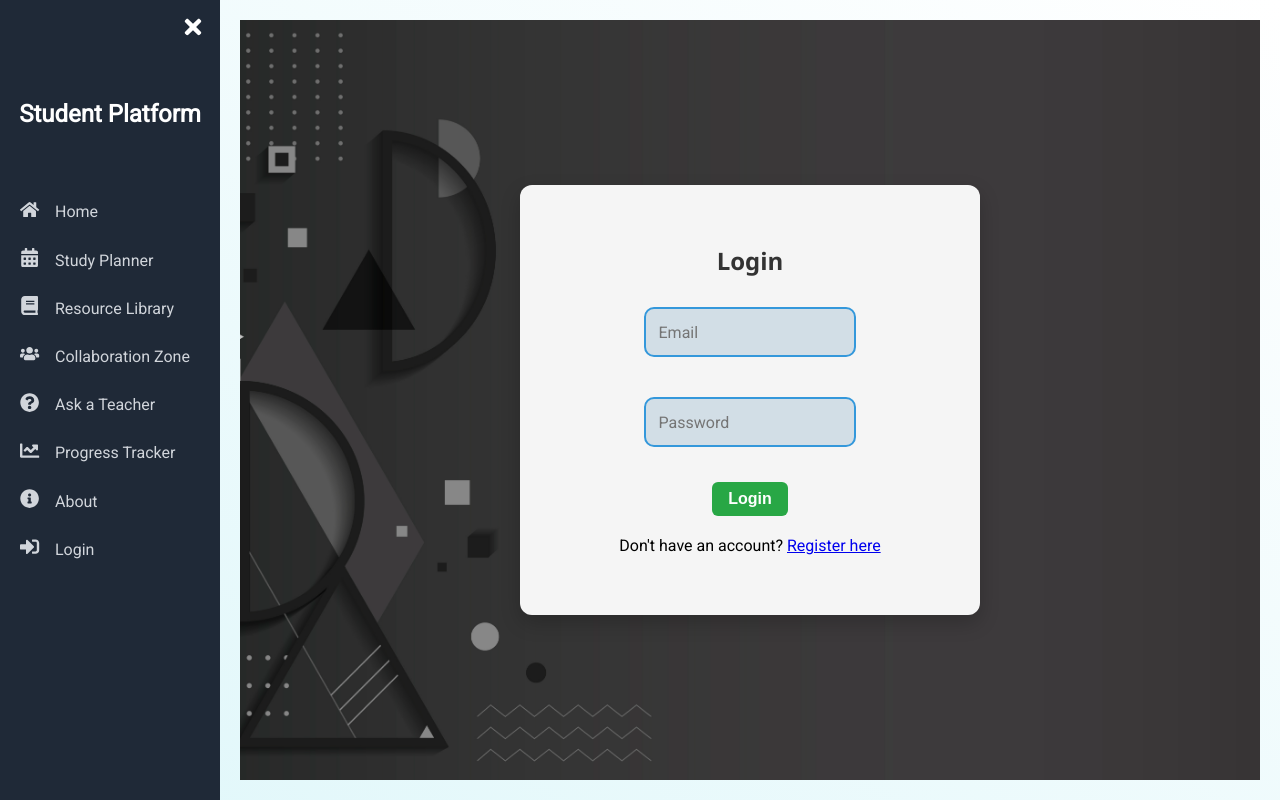
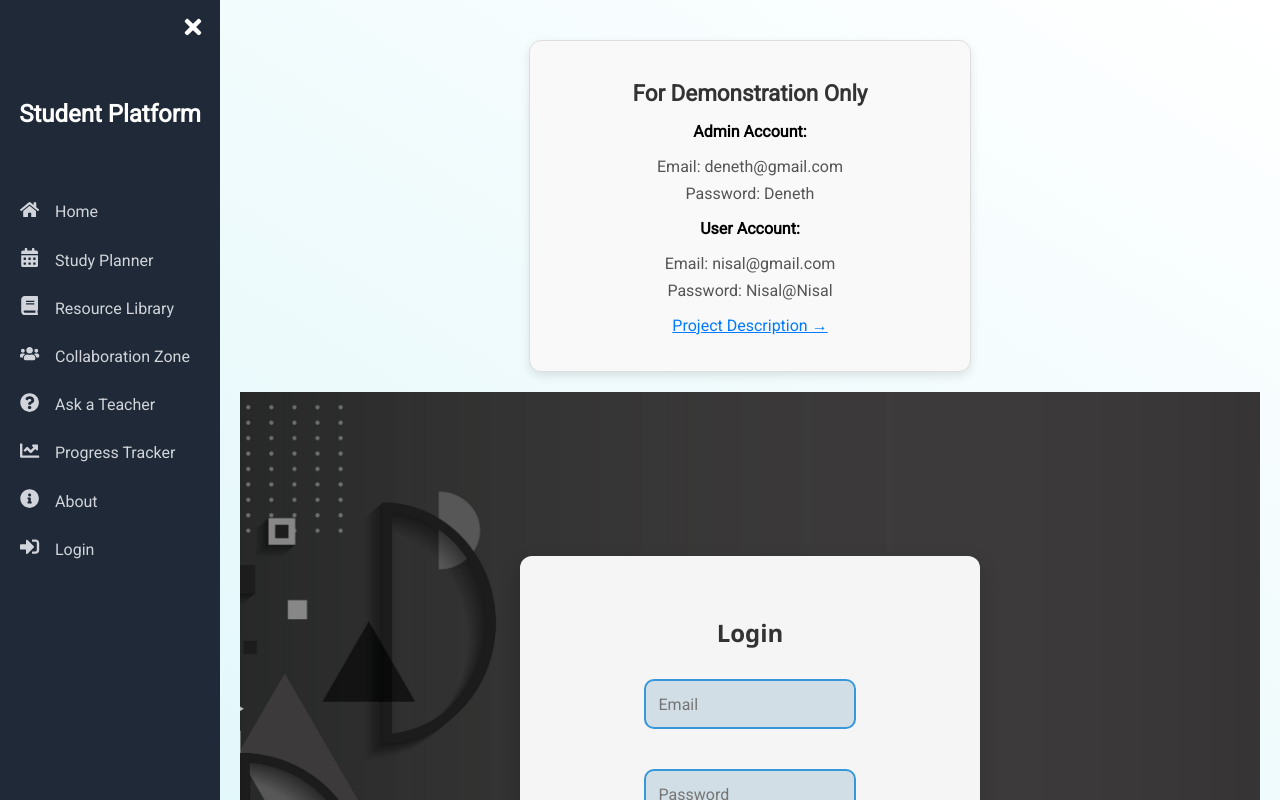
Before and after one commit to DenethDilpahan/mern-student-success, a React (Create React App) app in the folder frontend/: page /login in a window 1280 px wide. Built offline with nearby package versions, Linux system fonts and the light colour scheme.

Commit message:
Final Touches V2

```diff
--- a/frontend/src/Login.js
+++ b/frontend/src/Login.js
@@ -63,6 +63,25 @@ export default function Login() {
         </div>
       )}
 
+      <div className="demo-accounts">
+        <h2>For Demonstration Only</h2>
+        <p><strong>Admin Account:</strong></p>
+        <ul>
+          <li>Email: deneth@gmail.com</li>
+          <li>Password: Deneth</li>
+        </ul>
+        <p><strong>User Account:</strong></p>
+        <ul>
+          <li>Email: nisal@gmail.com</li>
+          <li>Password: Nisal@Nisal</li>
+        </ul>
+        <p>
+          <a href="/about" style={{ color: '#007BFF', textDecoration: 'underline' }}>
+            Project Description →
+          </a>
+        </p>
+      </div>
+
       <div className="login-page">
         <div className="login-card">
           <h2>Login</h2>
--- a/frontend/src/pages/About.jsx
+++ b/frontend/src/pages/About.jsx
@@ -35,7 +35,7 @@ const AboutPage = () => {
         </ol>
         <p>
           This platform is designed to promote self-learning, peer collaboration, and teacher guidance — all in one place.
-          For demonstration purposes, use the test accounts provided on the Home Page.
+          For demonstration purposes, use the test accounts provided on the Login Page.
         </p>
       </section>
 
--- a/frontend/src/pages/Home.jsx
+++ b/frontend/src/pages/Home.jsx
@@ -47,8 +47,7 @@ function Home() {
 
   return (
     <div className="home-page">
-
-
+      {/*
       <section className="demo-info-section">
         <h2>For Demonstration Only</h2>
         <p>Please use the following test accounts to explore the platform:</p>
@@ -68,7 +67,7 @@ function Home() {
         </div>
 
         <Link to="/about" className="learn-more-link">Learn more about this project</Link>
-      </section>
+      </section> */}
 
       {/* Hero Section with Video Background */}
       <section className="hero-section">
--- a/frontend/src/styles/Home.css
+++ b/frontend/src/styles/Home.css
@@ -278,7 +278,7 @@
 }
 
 /*  Project-description */
-.demo-info-section {
+/* .demo-info-section {
   background-color: #f9fafb;
   padding: 40px 20px;
   border-radius: 12px;
@@ -335,7 +335,7 @@
 
 .learn-more-link:hover {
   background-color: #2980b9;
-}
+} */
 
 
 /* Footer Section */
--- a/frontend/src/styles/Login.css
+++ b/frontend/src/styles/Login.css
@@ -5,6 +5,34 @@
   align-items: center;
   justify-content: center;
   font-family: 'Segoe UI', sans-serif;
+}
+
+.demo-accounts {
+  background-color: #f9f9f9;
+  border: 1px solid #ddd;
+  padding: 20px;
+  border-radius: 12px;
+  max-width: 400px;
+  margin: 20px auto;
+  text-align: center;
+  box-shadow: 0 4px 10px rgba(0,0,0,0.1);
+}
+
+.demo-accounts h2 {
+  margin-bottom: 15px;
+  font-size: 1.4rem;
+  color: #333;
+}
+
+.demo-accounts ul {
+  list-style-type: none;
+  padding: 0;
+}
+
+.demo-accounts li {
+  margin-bottom: 8px;
+  font-weight: 500;
+  color: #555;
 }
 
 .login-card {
```
